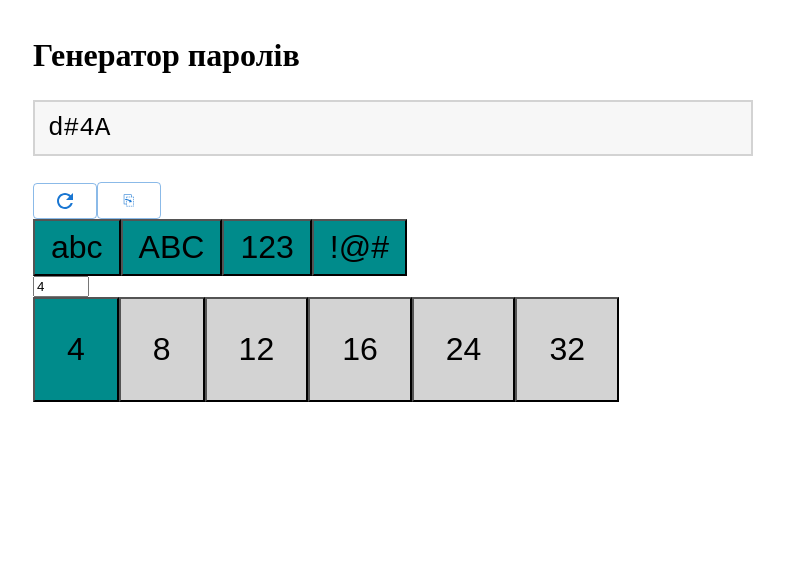
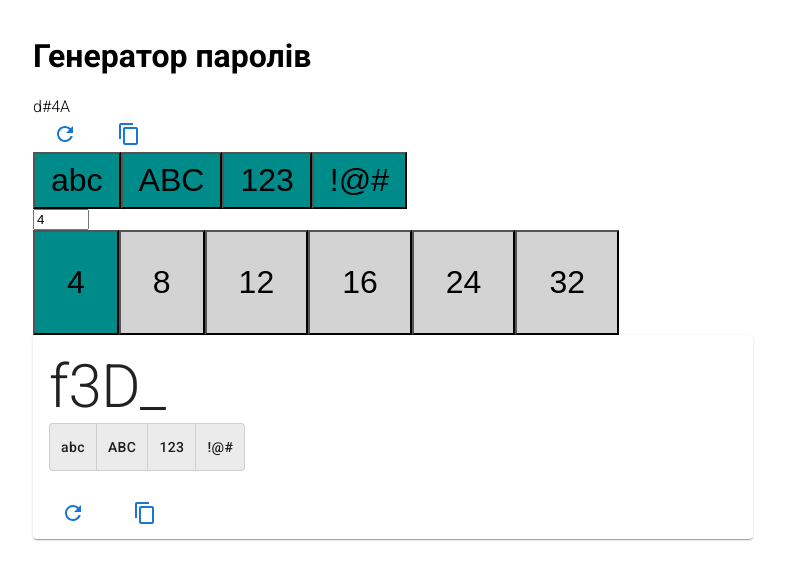
Before and after one commit to hutulia/password-generator, a React (Create React App) app: page / in a window 1280 px wide. Shown: the top 580 px of the page, without its empty margins (247-1032 px from the left). Built offline with nearby package versions, Linux system fonts and the light colour scheme.

Commit message:
Start use MUI

```diff
--- a/index.html
+++ b/index.html
@@ -3,12 +3,18 @@
 <head>
     <meta charset="UTF-8">
     <meta name="viewport" content="width=device-width, initial-scale=1, maximum-scale=1">
+    <link
+            rel="stylesheet"
+            href="https://fonts.googleapis.com/css?family=Roboto:300,400,500,700&display=swap"
+    />
     <title>Генератор паролів</title>
 
     <style>
         html, body {
             margin: 0;
             padding: 0;
+            font-family: 'Roboto',serif;
+            font-weight: 100;
         }
 
         body {
--- a/src/ui/App.js
+++ b/src/ui/App.js
@@ -4,7 +4,7 @@ import React from 'react';
 import {Password} from "./password/password";
 
 export function App({passwordBuilder}) {
-    return (
+    return (<>
         <Password passwordBuilder={passwordBuilder}/>
-    );
+    </>);
 }
--- a/src/ui/password/copy.js
+++ b/src/ui/password/copy.js
@@ -5,11 +5,12 @@ import React from 'react';
 import Button from '@mui/material/Button';
 import {PasswordContext} from "./password";
 import { useContext } from "react";
-
+import ContentCopyIcon from '@mui/icons-material/ContentCopy';
+import CheckIcon from '@mui/icons-material/Check';
 export function Copy() {
     const passwordBuilder = useContext(PasswordContext);
-    const toCopySymbol = '⎘';
-    const copiedSymbol = '✅';
+    const toCopySymbol = <ContentCopyIcon />;
+    const copiedSymbol = <CheckIcon />;
 
     const [currentSymbol, setCurrentSymbol] = React.useState(toCopySymbol);
 
@@ -18,8 +19,8 @@ export function Copy() {
         CopyTextToClipboardService.copy(passwordBuilder.getPassword())
         setTimeout(() => {
             setCurrentSymbol(toCopySymbol);
-        },500);
+        },750);
     };
 
-    return <Button variant="outlined" onClick={copy}>{currentSymbol}</Button>;
+    return <Button size="medium" onClick={copy}>{currentSymbol}</Button>;
 }
--- a/src/ui/password/password-as-text.js
+++ b/src/ui/password/password-as-text.js
@@ -14,5 +14,6 @@ export function PasswordAsText() {
         passwordBuilder.getEvents().on(PasswordEvents.UPDATED,()=>setPasswordAsText(passwordBuilder.getPassword()));
     },[]);
 
+    return passwordAsText;
     return <p className="password-text">{passwordAsText}</p>;
 }
--- a/src/ui/password/password.js
+++ b/src/ui/password/password.js
@@ -1,13 +1,16 @@
 'use strict';
-
-import React from 'react';
+import * as React from 'react';
+//import React from 'react';
 import {PasswordAsText} from "./password-as-text";
 import {Copy} from "./copy";
 import {Renew} from "./renew";
 import {SymbolsSetUsage} from "./symbols-set-usage";
 import {CustomLength} from "./custom-length";
 import {PredefinedLength} from "./predefined-length";
-import { createContext } from "react";
+import {createContext, useContext} from "react";
+
+import ToggleButton from '@mui/material/ToggleButton';
+import ToggleButtonGroup from '@mui/material/ToggleButtonGroup';
 
 export const PasswordContext = createContext();
 
@@ -40,6 +43,77 @@ export function Password({passwordBuilder}) {
                     <PredefinedLength length="32" />
                 </div>
             </div>
+            <OutlinedCard />
         </PasswordContext.Provider>
     );
 }
+
+
+import Box from '@mui/material/Box';
+import Card from '@mui/material/Card';
+import CardActions from '@mui/material/CardActions';
+import CardContent from '@mui/material/CardContent';
+import Button from '@mui/material/Button';
+import Typography from '@mui/material/Typography';
+import FormatBoldIcon from '@mui/icons-material/FormatBold';
+import FormatItalicIcon from '@mui/icons-material/FormatItalic';
+import FormatUnderlinedIcon from '@mui/icons-material/FormatUnderlined';
+import FormatColorFillIcon from '@mui/icons-material/FormatColorFill';
+import ArrowDropDownIcon from '@mui/icons-material/ArrowDropDown';
+
+export function OutlinedCard() {
+    const passwordBuilder = useContext(PasswordContext);
+    const usedSymbolsSetName = passwordBuilder.setsToUse.map(setOfSymbols => setOfSymbols.name);
+
+    const [formats, setFormats] = React.useState(() => usedSymbolsSetName);
+
+    const handleFormat = (event, formats) => {
+        passwordBuilder.setsToUse.map(setOfSymbols => passwordBuilder.doNotUseSymbolsSet(setOfSymbols));
+        formats.map(name => passwordBuilder.useSymbolsSet(window.symbolsSetRegistry.findByName(name)));
+        passwordBuilder.build();
+        setFormats(formats);
+    };
+
+    const handleChangeUseSymbolsSet = (e, newValue) => {
+        //console.log(e, newValue);
+    };
+
+    // const [predefinedLengthUsed, setPredefinedLengthUsed] = React.useState(0);
+    // const handlePredefinedLength = () => {};
+
+    return (
+        <Card sx={{ minWidth: 275 }}>
+            <CardContent>
+                <Typography variant="h2" component="div">
+                    <PasswordAsText />
+                </Typography>
+
+                <ToggleButtonGroup
+                    value={formats}
+                    onChange={handleFormat}
+                    aria-label="symbols usage"
+                >
+                    <ToggleButton value="lower" aria-label="lower" style={{textTransform: "none"}} onChange={handleChangeUseSymbolsSet}>
+                        abc
+                    </ToggleButton>
+                    <ToggleButton value="upper" aria-label="upper" onChange={handleChangeUseSymbolsSet}>
+                        ABC
+                    </ToggleButton>
+                    <ToggleButton value="numbers" aria-label="numbers" onChange={handleChangeUseSymbolsSet}>
+                        123
+                    </ToggleButton>
+                    <ToggleButton value="special" aria-label="special" onChange={handleChangeUseSymbolsSet}>
+                        !@#
+                    </ToggleButton>
+                </ToggleButtonGroup>
+
+
+
+            </CardContent>
+            <CardActions>
+                <Renew />
+                <Copy />
+            </CardActions>
+        </Card>
+    );
+}
--- a/src/ui/password/renew.js
+++ b/src/ui/password/renew.js
@@ -12,7 +12,7 @@ export function Renew() {
     return (
         <Button
             onClick={() => passwordBuilder.build()}
-            variant="outlined"
+            size="medium"
         >
             <RefreshIcon />
         </Button>
```
Also changed, not shown: 1 other file (tests, documents, lock files or other folders).
